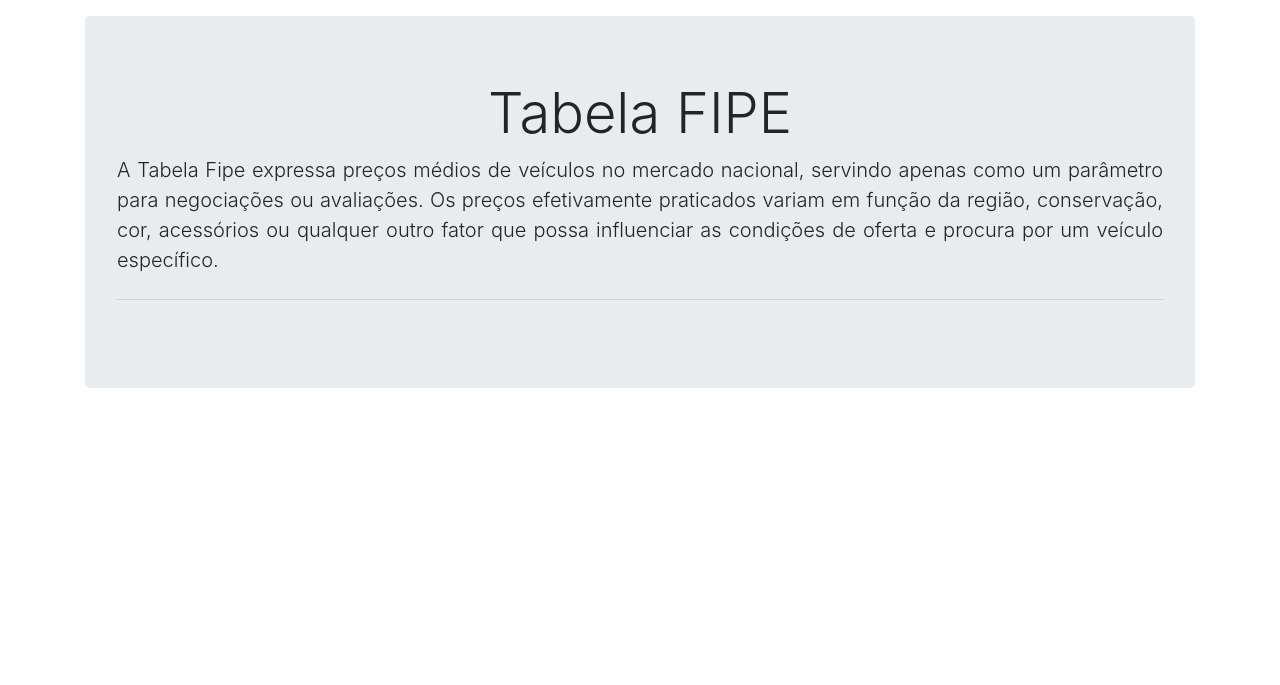
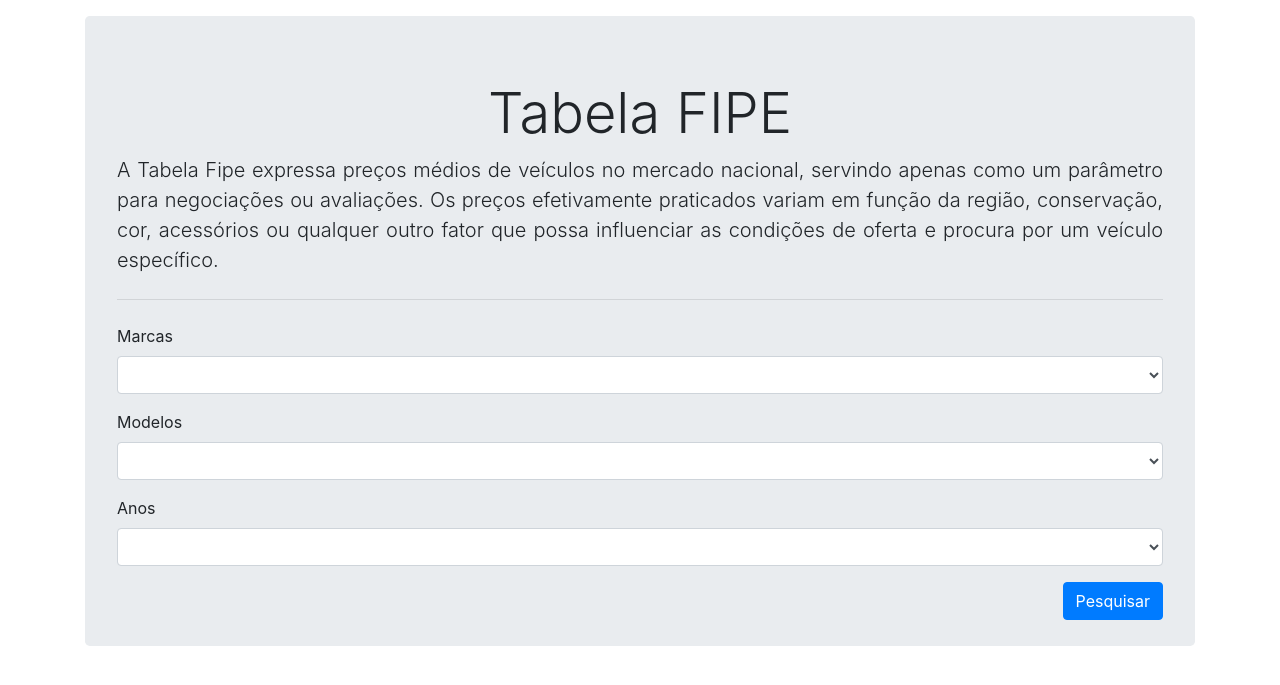
Before and after one commit to tiagolch/fipe_table_project, a Django app: page / in a window 1280 px wide. Shown: the top 685 px of the page. Run offline with Django 3.2, Linux system fonts and the light colour scheme; lists and menus that the app fills with data are empty.

Commit message:
Montagem da interface da home.

```diff
--- a/templates/index.html
+++ b/templates/index.html
@@ -8,9 +8,32 @@
 {% block content %}
 
 <div class="jumbotron mt-3">
-  <h1 class="display-4 text-center">Tabela FIPE</h1>
-  <p class="lead text-justify">A Tabela Fipe expressa preços médios de veículos no mercado nacional, servindo apenas como um parâmetro para negociações ou avaliações. Os preços efetivamente praticados variam em função da região, conservação, cor, acessórios ou qualquer outro fator que possa influenciar as condições de oferta e procura por um veículo específico.</p>
-  <hr class="my-4">
+    <h1 class="display-4 text-center">Tabela FIPE</h1>
+    <p class="lead text-justify">A Tabela Fipe expressa preços médios de veículos no mercado nacional, servindo apenas como um parâmetro para negociações ou avaliações. Os preços efetivamente praticados variam em função da região, conservação, cor, acessórios ou qualquer outro fator que possa influenciar as condições de oferta e procura por um veículo específico.</p>
+    <hr class="my-4">
+    <form>
+        <!-- Marcas -->
+        <div class="form-group">
+            <label for="marca">Marcas</label>
+            <select class="form-control" id="marca" name="marca">
+            </select>
+        </div>
+
+        <!-- Modelos -->
+        <div class="form-group">
+            <label for="modelo">Modelos</label>
+            <select class="form-control" id="modelo" name="modelo">
+            </select>
+        </div>
+
+        <!-- Anos -->
+        <div class="form-group">
+            <label for="ano">Anos</label>
+            <select class="form-control" id="ano" name="ano">
+            </select>
+        </div>
+        <button type="submit" class="btn btn-primary float-right">Pesquisar</button>
+    </form>
 </div>
 
 {% endblock %}
```
